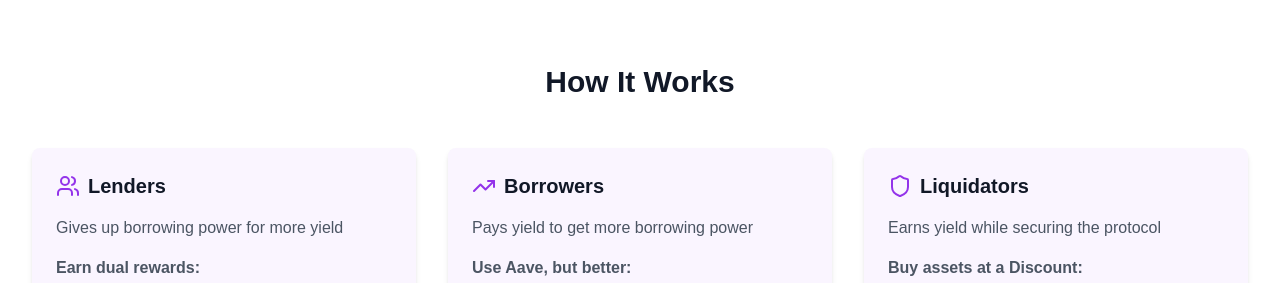
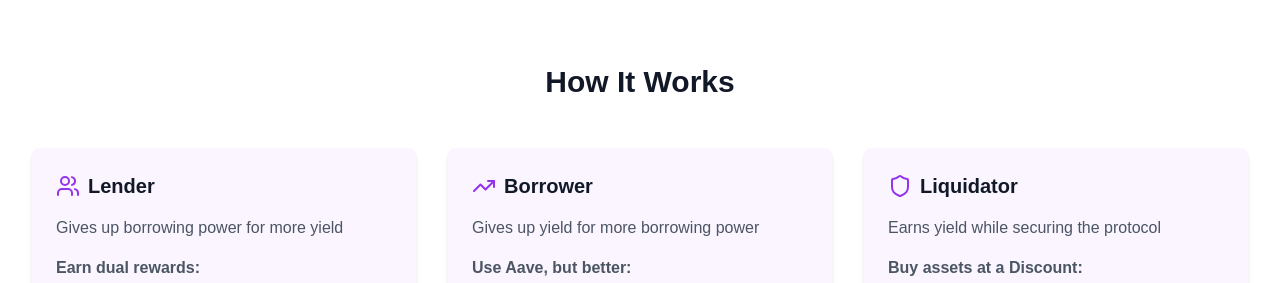
Before and after one commit to taulantv2/twyne-landing-lage, a Next.js app: page / in a window 1280 px wide. Shown: the part 800-1083 px from the top of the page. Built offline with nearby package versions, Linux system fonts and the light colour scheme.

Commit message:
changed favicon, added twyne

```diff
--- a/app/page.tsx
+++ b/app/page.tsx
@@ -110,7 +110,7 @@ export default function Component() {
             <div className="bg-purple-50 rounded-lg p-6 shadow-md">
               <div className="flex items-center mb-4">
                 <Users className="h-6 w-6 text-purple-600 mr-2" />
-                <h3 className="text-xl font-bold text-gray-900">Lenders</h3>
+                <h3 className="text-xl font-bold text-gray-900">Lender</h3>
               </div>
               <p className="text-gray-600 mb-4">
                 Gives up borrowing power for more yield
@@ -126,10 +126,10 @@ export default function Component() {
             <div className="bg-purple-50 rounded-lg p-6 shadow-md">
               <div className="flex items-center mb-4">
                 <TrendingUp className="h-6 w-6 text-purple-600 mr-2" />
-                <h3 className="text-xl font-bold text-gray-900">Borrowers</h3>
+                <h3 className="text-xl font-bold text-gray-900">Borrower</h3>
               </div>
               <p className="text-gray-600 mb-4">
-                Pays yield to get more borrowing power
+                Gives up yield for more borrowing power
               </p>
               <ul className="list-disc list-inside text-gray-600">
                 <strong>Use Aave, but better:</strong>
@@ -142,7 +142,7 @@ export default function Component() {
             <div className="bg-purple-50 rounded-lg p-6 shadow-md">
               <div className="flex items-center mb-4">
                 <Shield className="h-6 w-6 text-purple-600 mr-2" />
-                <h3 className="text-xl font-bold text-gray-900">Liquidators</h3>
+                <h3 className="text-xl font-bold text-gray-900">Liquidator</h3>
               </div>
               <p className="text-gray-600 mb-4">
                 Earns yield while securing the protocol
```
